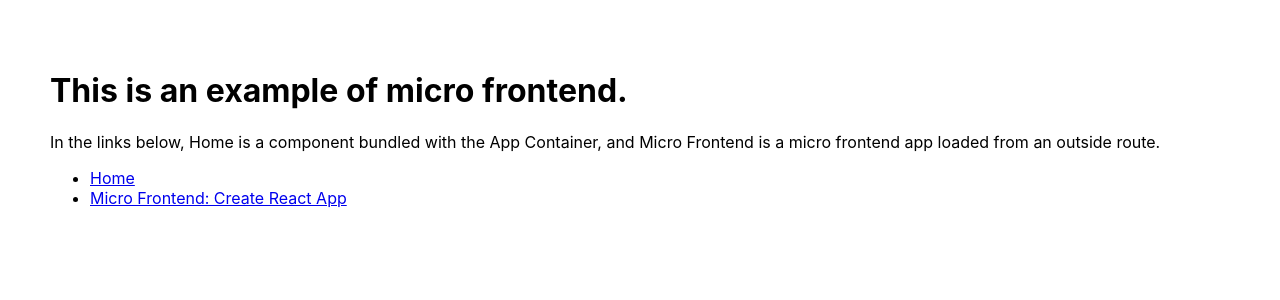
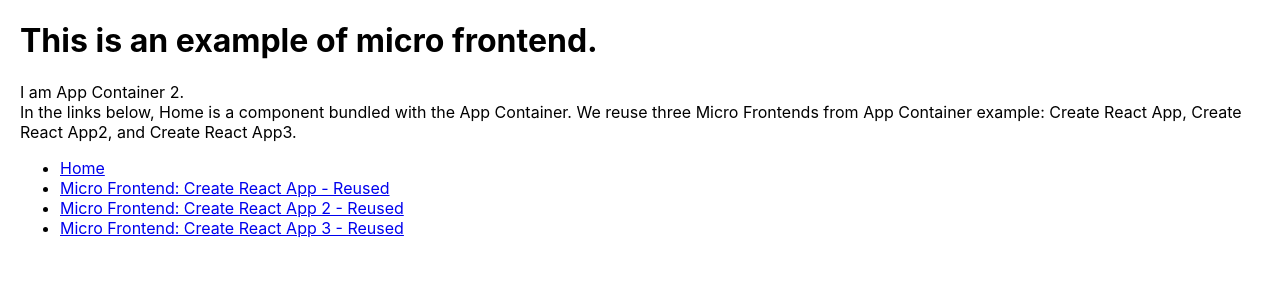
Before and after one commit to JenniferFuBook/app-container, a React (Create React App) app: page / in a window 1280 px wide. Shown: the top 300 px of the page. Built offline with nearby package versions, Linux system fonts and the light colour scheme.

Commit message:
Modified for App Container 2

```diff
--- a/package.json
+++ b/package.json
@@ -13,7 +13,7 @@
     "react-scripts": "3.4.0"
   },
   "scripts": {
-    "start": "react-scripts start",
+    "start": "PORT=3001 react-scripts start",
     "build": "react-scripts build",
     "test": "react-scripts test",
     "eject": "react-scripts eject"
--- a/public/index.html
+++ b/public/index.html
@@ -24,7 +24,7 @@
       work correctly both with client-side routing and a non-root public URL.
       Learn how to configure a non-root public URL by running `npm run build`.
     -->
-    <title>App Container</title>
+    <title>App Container 2</title>
   </head>
   <body>
     <noscript>You need to enable JavaScript to run this app.</noscript>
--- a/src/App.js
+++ b/src/App.js
@@ -2,7 +2,11 @@
 import { NavLink, BrowserRouter, Route, Switch } from 'react-router-dom';
 import MicroFrontend from './MicroFrontend';
 
-const { REACT_APP_CREATEREACTAPP_HOST: createreactappHost } = process.env;
+const {
+  REACT_APP_CREATEREACTAPP_HOST: createreactappHost,
+  REACT_APP_CREATEREACTAPP2_HOST: createreactapp2Host,
+  REACT_APP_CREATEREACTAPP3_HOST: createreactapp3Host
+} = process.env;
 
 const CreateReactApp = ({ history }) => (
   <MicroFrontend
@@ -11,6 +15,23 @@
     name="createreactapp"
   />
 );
+
+const CreateReactApp2 = ({ history }) => (
+  <MicroFrontend
+    history={history}
+    host={createreactapp2Host}
+    name="createreactapp2"
+  />
+);
+
+const CreateReactApp3 = ({ history }) => (
+  <MicroFrontend
+    history={history}
+    host={createreactapp3Host}
+    name="createreactapp3"
+  />
+);
+
 
 const Home = () => (
   <>
@@ -45,8 +66,9 @@
         This is an example of micro frontend.
       </h1>
       <p>
-        In the links below, Home is a component bundled with the App Container,
-        and Micro Frontend is a micro frontend app loaded from an outside route.
+        I am App Container 2. <br/>
+        In the links below, Home is a component bundled with the App Container.
+        We reuse three Micro Frontends from App Container example: Create React App, Create React App2, and Create React App3.
       </p>
       <ul>
         <li>
@@ -54,7 +76,17 @@
         </li>
         <li>
           <NavLink to="/createreactapp">
-            Micro Frontend: Create React App
+            Micro Frontend: Create React App - Reused
+          </NavLink>
+        </li>
+        <li>
+          <NavLink to="/createreactapp2">
+            Micro Frontend: Create React App 2 - Reused
+          </NavLink>
+        </li>
+        <li>
+          <NavLink to="/createreactapp3">
+            Micro Frontend: Create React App 3 - Reused
           </NavLink>
         </li>
       </ul>
@@ -62,6 +94,8 @@
       <Switch>
         <Route path="/home" component={Home} />
         <Route path="/createreactapp" render={() => <CreateReactApp />} />
+        <Route path="/createreactapp2" render={() => <CreateReactApp2 />} />
+        <Route path="/createreactapp3" render={() => <CreateReactApp3 />} />
       </Switch>
     </BrowserRouter>
   );
--- a/src/index.css
+++ b/src/index.css
@@ -1,5 +1,5 @@
 body {
-  padding: 50px;
+  padding: 0 20px 20px 20px;
   margin: 0;
   font-family: -apple-system, BlinkMacSystemFont, 'Segoe UI', 'Roboto', 'Oxygen',
     'Ubuntu', 'Cantarell', 'Fira Sans', 'Droid Sans', 'Helvetica Neue',
```
Also changed, not shown: 1 other file (tests, documents, lock files or other folders).
